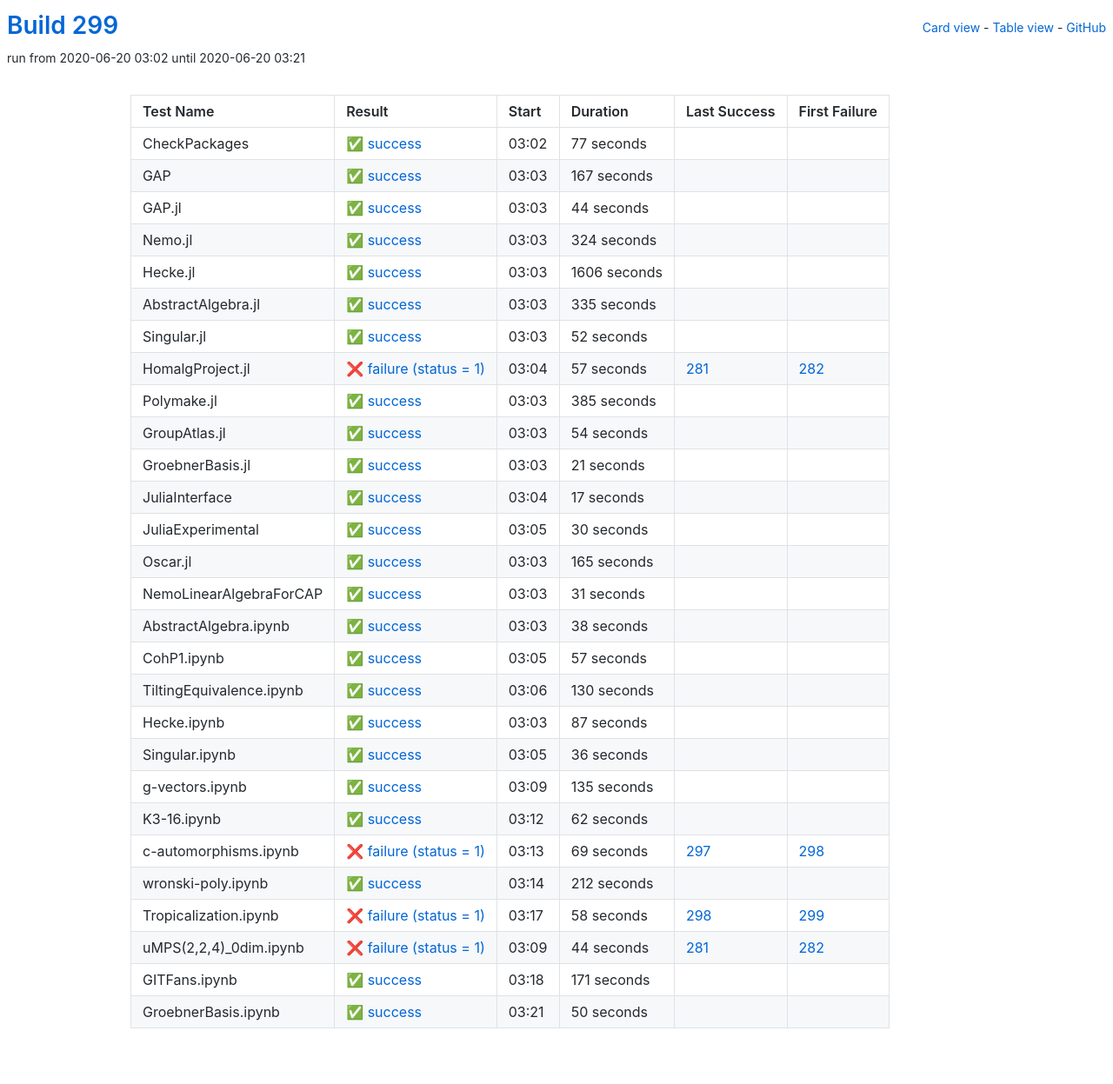
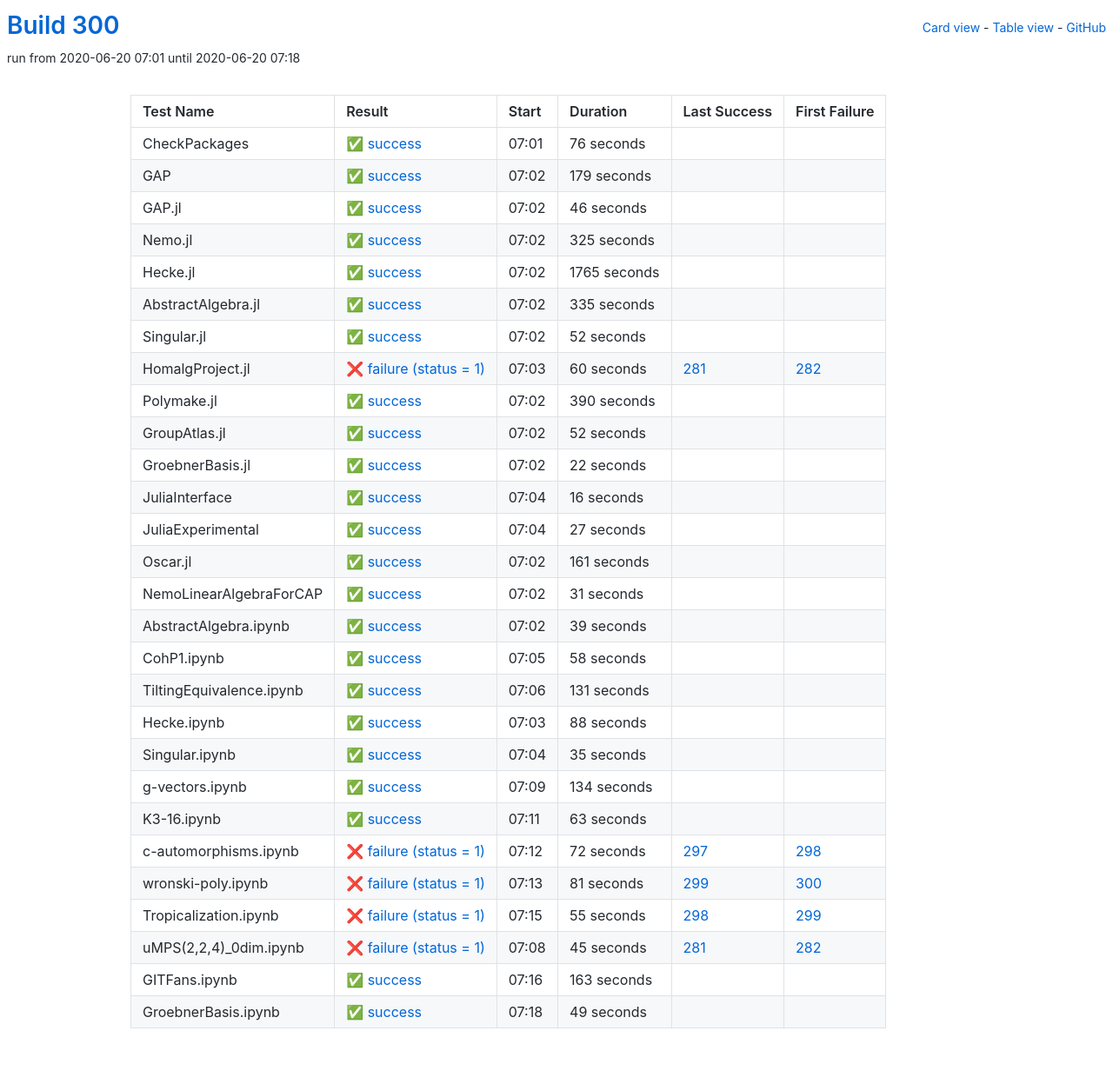
Before and after one commit to oscar-system/oscar-ci-status-stable, a Jekyll site: the page built from table.html, in a window 1280 px wide. Shown: the whole page at 87% size. Built offline with Jekyll 4.4.1, drawn with Linux system fonts in a browser that asks for light colours.

Commit message:
Build #300

```diff
--- a/_data/ci.yml
+++ b/_data/ci.yml
@@ -1,6 +1,6 @@
 ---
-build: 299
-build_url: https://oscarci.mathematik.uni-kl.de/job/oscar-stable/299/
+build: 300
+build_url: https://oscarci.mathematik.uni-kl.de/job/oscar-stable/300/
 job: oscar-stable
 organization: oscar-system
 repo: oscar-ci-status-stable
@@ -8,68 +8,68 @@ repourl: https://github.com/oscar-system/oscar-ci-status-stable
 tests:
 - name: CheckPackages
   id: checkpackages
-  log: https://oscarci.mathematik.uni-kl.de/job/oscar-stable/299/artifact/logs/build-299/CheckPackages.log
-  start: 2020-06-20 03:02
+  log: https://oscarci.mathematik.uni-kl.de/job/oscar-stable/300/artifact/logs/build-300/CheckPackages.log
+  start: 2020-06-20 07:01
   success: true
   exitcode: 0
   status: success
-  duration: 77
+  duration: 76
   last_success: false
   last_success_url:
   first_failure: false
   first_failure_url:
 - name: GAP
   id: gap
-  log: https://oscarci.mathematik.uni-kl.de/job/oscar-stable/299/artifact/logs/build-299/GAP.log
-  start: 2020-06-20 03:03
+  log: https://oscarci.mathematik.uni-kl.de/job/oscar-stable/300/artifact/logs/build-300/GAP.log
+  start: 2020-06-20 07:02
   success: true
   exitcode: 0
   status: success
-  duration: 167
+  duration: 179
   last_success: false
   last_success_url:
   first_failure: false
   first_failure_url:
 - name: GAP.jl
   id: gap-jl
-  log: https://oscarci.mathematik.uni-kl.de/job/oscar-stable/299/artifact/logs/build-299/GAP.jl.log
-  start: 2020-06-20 03:03
+  log: https://oscarci.mathematik.uni-kl.de/job/oscar-stable/300/artifact/logs/build-300/GAP.jl.log
+  start: 2020-06-20 07:02
   success: true
   exitcode: 0
   status: success
-  duration: 44
+  duration: 46
   last_success: false
   last_success_url:
   first_failure: false
   first_failure_url:
 - name: Nemo.jl
   id: nemo-jl
-  log: https://oscarci.mathematik.uni-kl.de/job/oscar-stable/299/artifact/logs/build-299/Nemo.jl.log
-  start: 2020-06-20 03:03
+  log: https://oscarci.mathematik.uni-kl.de/job/oscar-stable/300/artifact/logs/build-300/Nemo.jl.log
+  start: 2020-06-20 07:02
   success: true
   exitcode: 0
   status: success
-  duration: 324
+  duration: 325
   last_success: false
   last_success_url:
   first_failure: false
   first_failure_url:
 - name: Hecke.jl
   id: hecke-jl
-  log: https://oscarci.mathematik.uni-kl.de/job/oscar-stable/299/artifact/logs/build-299/Hecke.jl.log
-  start: 2020-06-20 03:03
+  log: https://oscarci.mathematik.uni-kl.de/job/oscar-stable/300/artifact/logs/build-300/Hecke.jl.log
+  start: 2020-06-20 07:02
   success: true
   exitcode: 0
   status: success
-  duration: 1606
+  duration: 1765
   last_success: false
   last_success_url:
   first_failure: false
   first_failure_url:
 - name: AbstractAlgebra.jl
   id: abstractalgebra-jl
-  log: https://oscarci.mathematik.uni-kl.de/job/oscar-stable/299/artifact/logs/build-299/AbstractAlgebra.jl.log
-  start: 2020-06-20 03:03
+  log: https://oscarci.mathematik.uni-kl.de/job/oscar-stable/300/artifact/logs/build-300/AbstractAlgebra.jl.log
+  start: 2020-06-20 07:02
   success: true
   exitcode: 0
   status: success
@@ -80,8 +80,8 @@ tests:
   first_failure_url:
 - name: Singular.jl
   id: singular-jl
-  log: https://oscarci.mathematik.uni-kl.de/job/oscar-stable/299/artifact/logs/build-299/Singular.jl.log
-  start: 2020-06-20 03:03
+  log: https://oscarci.mathematik.uni-kl.de/job/oscar-stable/300/artifact/logs/build-300/Singular.jl.log
+  start: 2020-06-20 07:02
   success: true
   exitcode: 0
   status: success
@@ -92,92 +92,92 @@ tests:
   first_failure_url:
 - name: HomalgProject.jl
   id: homalgproject-jl
-  log: https://oscarci.mathematik.uni-kl.de/job/oscar-stable/299/artifact/logs/build-299/HomalgProject.jl.log
-  start: 2020-06-20 03:04
+  log: https://oscarci.mathematik.uni-kl.de/job/oscar-stable/300/artifact/logs/build-300/HomalgProject.jl.log
+  start: 2020-06-20 07:03
   success: false
   exitcode: 1
   status: failure
-  duration: 57
+  duration: 60
   last_success: 281
   last_success_url: https://oscarci.mathematik.uni-kl.de/job/oscar-stable/281/
   first_failure: 282
   first_failure_url: https://oscarci.mathematik.uni-kl.de/job/oscar-stable/282/
 - name: Polymake.jl
   id: polymake-jl
-  log: https://oscarci.mathematik.uni-kl.de/job/oscar-stable/299/artifact/logs/build-299/Polymake.jl.log
-  start: 2020-06-20 03:03
+  log: https://oscarci.mathematik.uni-kl.de/job/oscar-stable/300/artifact/logs/build-300/Polymake.jl.log
+  start: 2020-06-20 07:02
   success: true
   exitcode: 0
   status: success
-  duration: 385
+  duration: 390
   last_success: false
   last_success_url:
   first_failure: false
   first_failure_url:
 - name: GroupAtlas.jl
   id: groupatlas-jl
-  log: https://oscarci.mathematik.uni-kl.de/job/oscar-stable/299/artifact/logs/build-299/GroupAtlas.jl.log
-  start: 2020-06-20 03:03
+  log: https://oscarci.mathematik.uni-kl.de/job/oscar-stable/300/artifact/logs/build-300/GroupAtlas.jl.log
+  start: 2020-06-20 07:02
   success: true
   exitcode: 0
   status: success
-  duration: 54
+  duration: 52
   last_success: false
   last_success_url:
   first_failure: false
   first_failure_url:
 - name: GroebnerBasis.jl
   id: groebnerbasis-jl
-  log: https://oscarci.mathematik.uni-kl.de/job/oscar-stable/299/artifact/logs/build-299/GroebnerBasis.jl.log
-  start: 2020-06-20 03:03
+  log: https://oscarci.mathematik.uni-kl.de/job/oscar-stable/300/artifact/logs/build-300/GroebnerBasis.jl.log
+  start: 2020-06-20 07:02
   success: true
   exitcode: 0
   status: success
-  duration: 21
+  duration: 22
   last_success: false
   last_success_url:
   first_failure: false
   first_failure_url:
 - name: JuliaInterface
   id: juliainterface
-  log: https://oscarci.mathematik.uni-kl.de/job/oscar-stable/299/artifact/logs/build-299/JuliaInterface.log
-  start: 2020-06-20 03:04
+  log: https://oscarci.mathematik.uni-kl.de/job/oscar-stable/300/artifact/logs/build-300/JuliaInterface.log
+  start: 2020-06-20 07:04
   success: true
   exitcode: 0
   status: success
-  duration: 17
+  duration: 16
   last_success: false
   last_success_url:
   first_failure: false
   first_failure_url:
 - name: JuliaExperimental
   id: juliaexperimental
-  log: https://oscarci.mathematik.uni-kl.de/job/oscar-stable/299/artifact/logs/build-299/JuliaExperimental.log
-  start: 2020-06-20 03:05
+  log: https://oscarci.mathematik.uni-kl.de/job/oscar-stable/300/artifact/logs/build-300/JuliaExperimental.log
+  start: 2020-06-20 07:04
   success: true
   exitcode: 0
   status: success
-  duration: 30
+  duration: 27
   last_success: false
   last_success_url:
   first_failure: false
   first_failure_url:
 - name: Oscar.jl
   id: oscar-jl
-  log: https://oscarci.mathematik.uni-kl.de/job/oscar-stable/299/artifact/logs/build-299/Oscar.jl.log
-  start: 2020-06-20 03:03
+  log: https://oscarci.mathematik.uni-kl.de/job/oscar-stable/300/artifact/logs/build-300/Oscar.jl.log
+  start: 2020-06-20 07:02
   success: true
   exitcode: 0
   status: success
-  duration: 165
+  duration: 161
   last_success: false
   last_success_url:
   first_failure: false
   first_failure_url:
 - name: NemoLinearAlgebraForCAP
   id: nemolinearalgebraforcap
-  log: https://oscarci.mathematik.uni-kl.de/job/oscar-stable/299/artifact/logs/build-299/NemoLinearAlgebraForCAP.log
-  start: 2020-06-20 03:03
+  log: https://oscarci.mathematik.uni-kl.de/job/oscar-stable/300/artifact/logs/build-300/NemoLinearAlgebraForCAP.log
+  start: 2020-06-20 07:02
   success: true
   exitcode: 0
   status: success
@@ -188,156 +188,156 @@ tests:
   first_failure_url:
 - name: AbstractAlgebra.ipynb
   id: abstractalgebra-ipynb
-  log: https://oscarci.mathematik.uni-kl.de/job/oscar-stable/299/artifact/logs/build-299/AbstractAlgebra.ipynb.log
-  start: 2020-06-20 03:03
+  log: https://oscarci.mathematik.uni-kl.de/job/oscar-stable/300/artifact/logs/build-300/AbstractAlgebra.ipynb.log
+  start: 2020-06-20 07:02
   success: true
   exitcode: 0
   status: success
-  duration: 38
+  duration: 39
   last_success: false
   last_success_url:
   first_failure: false
   first_failure_url:
 - name: CohP1.ipynb
   id: cohp1-ipynb
-  log: https://oscarci.mathematik.uni-kl.de/job/oscar-stable/299/artifact/logs/build-299/CohP1.ipynb.log
-  start: 2020-06-20 03:05
+  log: https://oscarci.mathematik.uni-kl.de/job/oscar-stable/300/artifact/logs/build-300/CohP1.ipynb.log
+  start: 2020-06-20 07:05
   success: true
   exitcode: 0
   status: success
-  duration: 57
+  duration: 58
   last_success: false
   last_success_url:
   first_failure: false
   first_failure_url:
 - name: TiltingEquivalence.ipynb
   id: tiltingequivalence-ipynb
-  log: https://oscarci.mathematik.uni-kl.de/job/oscar-stable/299/artifact/logs/build-299/TiltingEquivalence.ipynb.log
-  start: 2020-06-20 03:06
+  log: https://oscarci.mathematik.uni-kl.de/job/oscar-stable/300/artifact/logs/build-300/TiltingEquivalence.ipynb.log
+  start: 2020-06-20 07:06
   success: true
   exitcode: 0
   status: success
-  duration: 130
+  duration: 131
   last_success: false
   last_success_url:
   first_failure: false
   first_failure_url:
 - name: Hecke.ipynb
   id: hecke-ipynb
-  log: https://oscarci.mathematik.uni-kl.de/job/oscar-stable/299/artifact/logs/build-299/Hecke.ipynb.log
-  start: 2020-06-20 03:03
+  log: https://oscarci.mathematik.uni-kl.de/job/oscar-stable/300/artifact/logs/build-300/Hecke.ipynb.log
+  start: 2020-06-20 07:03
   success: true
   exitcode: 0
   status: success
-  duration: 87
+  duration: 88
   last_success: false
   last_success_url:
   first_failure: false
   first_failure_url:
 - name: Singular.ipynb
   id: singular-ipynb
-  log: https://oscarci.mathematik.uni-kl.de/job/oscar-stable/299/artifact/logs/build-299/Singular.ipynb.log
-  start: 2020-06-20 03:05
+  log: https://oscarci.mathematik.uni-kl.de/job/oscar-stable/300/artifact/logs/build-300/Singular.ipynb.log
+  start: 2020-06-20 07:04
   success: true
   exitcode: 0
   status: success
-  duration: 36
+  duration: 35
   last_success: false
   last_success_url:
   first_failure: false
   first_failure_url:
 - name: g-vectors.ipynb
   id: g-vectors-ipynb
-  log: https://oscarci.mathematik.uni-kl.de/job/oscar-stable/299/artifact/logs/build-299/g-vectors.ipynb.log
-  start: 2020-06-20 03:09
+  log: https://oscarci.mathematik.uni-kl.de/job/oscar-stable/300/artifact/logs/build-300/g-vectors.ipynb.log
+  start: 2020-06-20 07:09
   success: true
   exitcode: 0
   status: success
-  duration: 135
+  duration: 134
   last_success: false
   last_success_url:
   first_failure: false
   first_failure_url:
 - name: K3-16.ipynb
   id: k3-16-ipynb
-  log: https://oscarci.mathematik.uni-kl.de/job/oscar-stable/299/artifact/logs/build-299/K3-16.ipynb.log
-  start: 2020-06-20 03:12
+  log: https://oscarci.mathematik.uni-kl.de/job/oscar-stable/300/artifact/logs/build-300/K3-16.ipynb.log
+  start: 2020-06-20 07:11
   success: true
   exitcode: 0
   status: success
-  duration: 62
+  duration: 63
   last_success: false
   last_success_url:
   first_failure: false
   first_failure_url:
 - name: c-automorphisms.ipynb
   id: c-automorphisms-ipynb
-  log: https://oscarci.mathematik.uni-kl.de/job/oscar-stable/299/artifact/logs/build-299/c-automorphisms.ipynb.log
-  start: 2020-06-20 03:13
+  log: https://oscarci.mathematik.uni-kl.de/job/oscar-stable/300/artifact/logs/build-300/c-automorphisms.ipynb.log
+  start: 2020-06-20 07:12
   success: false
   exitcode: 1
   status: failure
-  duration: 69
+  duration: 72
   last_success: 297
   last_success_url: https://oscarci.mathematik.uni-kl.de/job/oscar-stable/297/
   first_failure: 298
   first_failure_url: https://oscarci.mathematik.uni-kl.de/job/oscar-stable/298/
 - name: wronski-poly.ipynb
   id: wronski-poly-ipynb
-  log: https://oscarci.mathematik.uni-kl.de/job/oscar-stable/299/artifact/logs/build-299/wronski-poly.ipynb.log
-  start: 2020-06-20 03:14
-  success: true
-  exitcode: 0
-  status: success
-  duration: 212
-  last_success: false
-  last_success_url:
-  first_failure: false
-  first_failure_url:
-- name: Tropicalization.ipynb
-  id: tropicalization-ipynb
-  log: https://oscarci.mathematik.uni-kl.de/job/oscar-stable/299/artifact/logs/build-299/Tropicalization.ipynb.log
-  start: 2020-06-20 03:17
+  log: https://oscarci.mathematik.uni-kl.de/job/oscar-stable/300/artifact/logs/build-300/wronski-poly.ipynb.log
+  start: 2020-06-20 07:13
   success: false
   exitcode: 1
   status: failure
-  duration: 58
+  duration: 81
+  last_success: 299
+  last_success_url: https://oscarci.mathematik.uni-kl.de/job/oscar-stable/299/
+  first_failure: 300
+  first_failure_url: https://oscarci.mathematik.uni-kl.de/job/oscar-stable/300/
+- name: Tropicalization.ipynb
+  id: tropicalization-ipynb
+  log: https://oscarci.mathematik.uni-kl.de/job/oscar-stable/300/artifact/logs/build-300/Tropicalization.ipynb.log
+  start: 2020-06-20 07:15
+  success: false
+  exitcode: 1
+  status: failure
+  duration: 55
   last_success: 298
   last_success_url: https://oscarci.mathematik.uni-kl.de/job/oscar-stable/298/
   first_failure: 299
   first_failure_url: https://oscarci.mathematik.uni-kl.de/job/oscar-stable/299/
 - name: uMPS(2,2,4)_0dim.ipynb
   id: umps-2-2-4-0dim-ipynb
-  log: https://oscarci.mathematik.uni-kl.de/job/oscar-stable/299/artifact/logs/build-299/uMPS-2-2-4-_0dim.ipynb.log
-  start: 2020-06-20 03:09
+  log: https://oscarci.mathematik.uni-kl.de/job/oscar-stable/300/artifact/logs/build-300/uMPS-2-2-4-_0dim.ipynb.log
+  start: 2020-06-20 07:08
   success: false
   exitcode: 1
   status: failure
-  duration: 44
+  duration: 45
   last_success: 281
   last_success_url: https://oscarci.mathematik.uni-kl.de/job/oscar-stable/281/
   first_failure: 282
   first_failure_url: https://oscarci.mathematik.uni-kl.de/job/oscar-stable/282/
 - name: GITFans.ipynb
   id: gitfans-ipynb
-  log: https://oscarci.mathematik.uni-kl.de/job/oscar-stable/299/artifact/logs/build-299/GITFans.ipynb.log
-  start: 2020-06-20 03:18
+  log: https://oscarci.mathematik.uni-kl.de/job/oscar-stable/300/artifact/logs/build-300/GITFans.ipynb.log
+  start: 2020-06-20 07:16
   success: true
   exitcode: 0
   status: success
-  duration: 171
+  duration: 163
   last_success: false
   last_success_url:
   first_failure: false
   first_failure_url:
 - name: GroebnerBasis.ipynb
   id: groebnerbasis-ipynb
-  log: https://oscarci.mathematik.uni-kl.de/job/oscar-stable/299/artifact/logs/build-299/GroebnerBasis.ipynb.log
-  start: 2020-06-20 03:21
+  log: https://oscarci.mathematik.uni-kl.de/job/oscar-stable/300/artifact/logs/build-300/GroebnerBasis.ipynb.log
+  start: 2020-06-20 07:18
   success: true
   exitcode: 0
   status: success
-  duration: 50
+  duration: 49
   last_success: false
   last_success_url:
   first_failure: false
```
Also changed, not shown: README.md.
